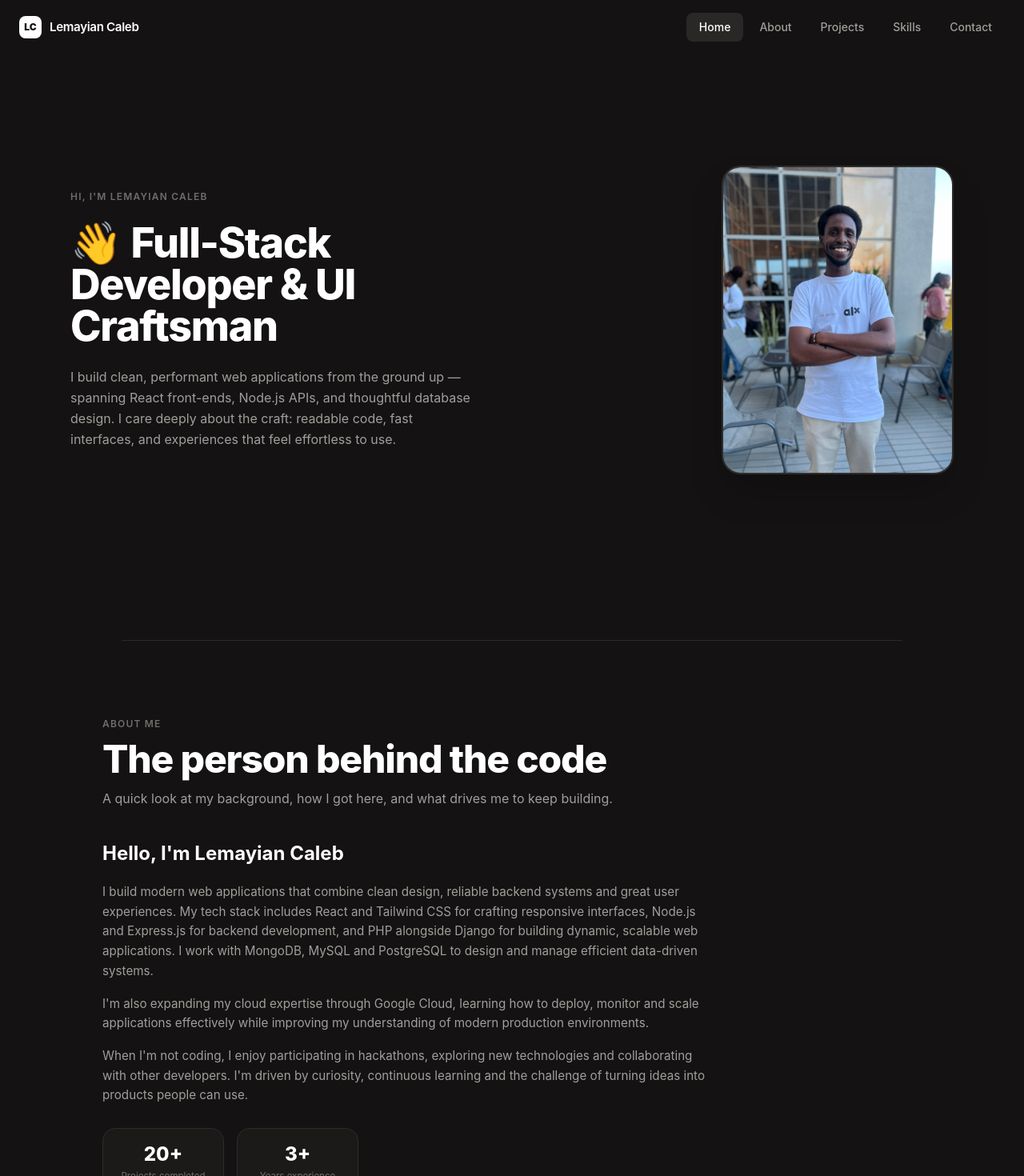
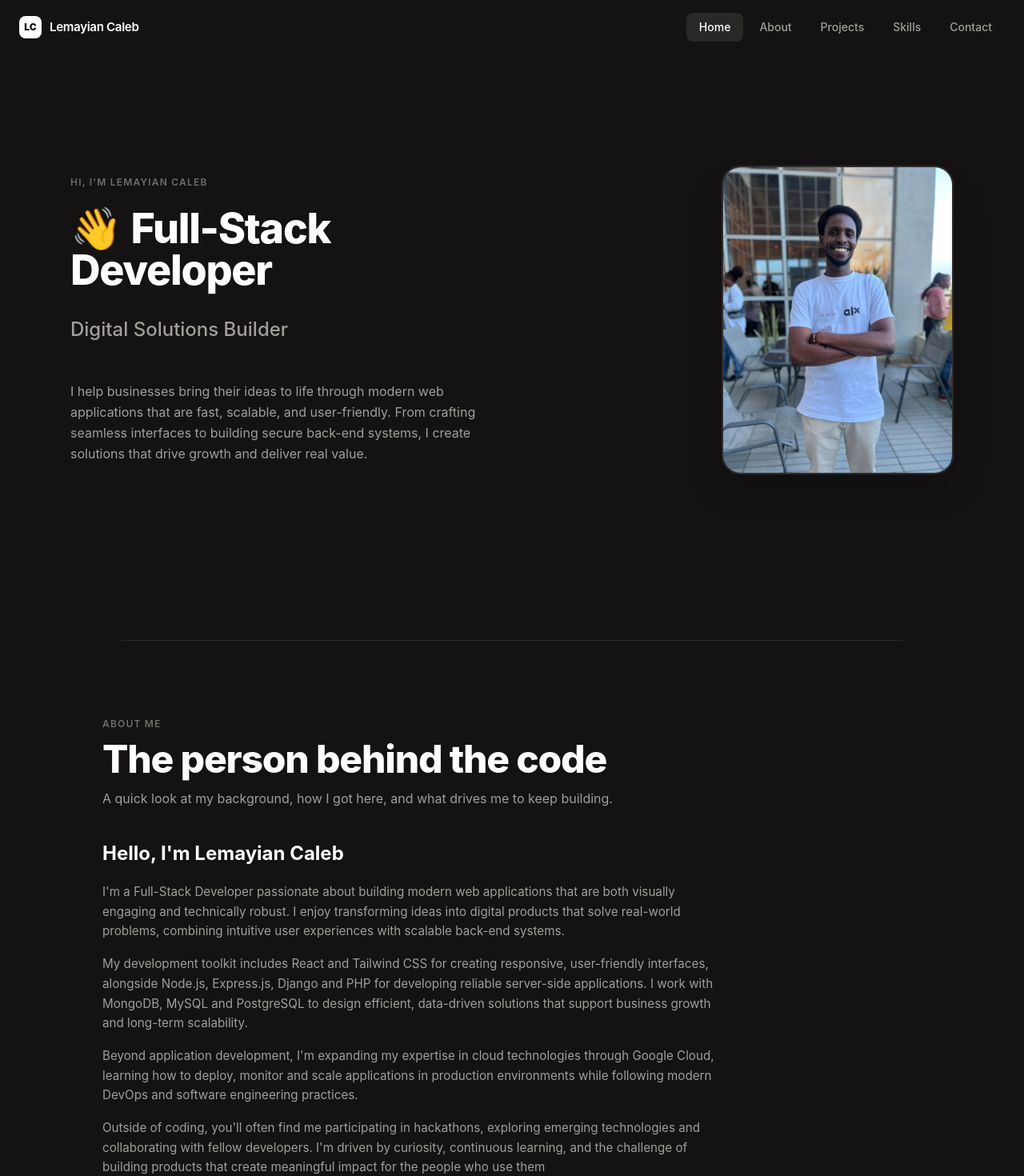
Before and after one commit to Caleb-Kylib/My-portfolio, a React (Vite) app: page / in a window 1280 px wide. Shown: the top 1470 px of the page at 80% size. Built offline with nearby package versions, Linux system fonts and the light colour scheme.

Commit message:
final updates

```diff
--- a/src/pages/Home.jsx
+++ b/src/pages/Home.jsx
@@ -42,17 +42,30 @@ const Hero = () => (
           <motion.p variants={fadeUp} className="text-xs font-semibold uppercase tracking-widest text-[#706E6B]">
             Hi, I'm Lemayian Caleb
           </motion.p>
-          <motion.h1 variants={fadeUp}
-            className="text-4xl md:text-5xl lg:text-[3.25rem] font-extrabold text-white leading-[1.1] tracking-tight">
-            <span className="mr-3" role="img" aria-label="waving hand">👋</span>
-            Full-Stack Developer &amp;&nbsp;UI Craftsman
-          </motion.h1>
-          <motion.p variants={fadeUp} className="text-[1rem] text-[#A19E9B] leading-relaxed max-w-lg">
-            I build clean, performant web applications from the ground up — spanning React front-ends,
-            Node.js APIs, and thoughtful database design. I care deeply about the craft: readable code,
-            fast interfaces, and experiences that feel effortless to use.
-          </motion.p>
-        </motion.div>
+              <motion.h1
+  variants={fadeUp}
+   className="text-4xl md:text-5xl lg:text-[3.25rem] font-extrabold text-white leading-[1.1] tracking-tight">
+  <span className="mr-3" role="img" aria-label="waving hand">
+    👋
+  </span>
+  Full-Stack Developer
+</motion.h1>
+
+    <motion.h2
+     variants={fadeUp}
+     className="mt-2 text-xl md:text-2xl font-medium text-[#A19E9B]">
+     Digital Solutions Builder
+   </motion.h2>
+
+    <motion.p
+    variants={fadeUp}
+     className="mt-6 text-[1rem] text-[#A19E9B] leading-relaxed max-w-lg">
+    I help businesses bring their ideas to life through modern web
+    applications that are fast, scalable, and user-friendly. From crafting
+     seamless interfaces to building secure back-end systems, I create
+     solutions that drive growth and deliver real value.
+     </motion.p>
+      </motion.div>
 
         {/* Portrait */}
         <motion.div variants={fadeIn} initial="hidden" animate="visible"
@@ -103,21 +116,22 @@ const AboutSection = () => {
           <h3 className="text-2xl font-bold text-white">Hello, I'm Lemayian Caleb</h3>
           <div className="space-y-4 text-[#A19E9B] text-[0.95rem] leading-relaxed">
             <p>
-              I build modern web applications that combine clean design, reliable backend systems and great
-              user experiences. My tech stack includes React and Tailwind CSS for crafting responsive
-              interfaces, Node.js and Express.js for backend development, and PHP alongside Django for
-              building dynamic, scalable web applications. I work with MongoDB, MySQL and PostgreSQL to
-              design and manage efficient data-driven systems.
+              I'm a Full-Stack Developer passionate about building modern web applications that are both visually engaging and
+              technically robust. I enjoy transforming ideas into digital products that solve real-world problems,
+              combining intuitive user experiences with scalable back-end systems.
             </p>
             <p>
-              I'm also expanding my cloud expertise through Google Cloud, learning how to deploy, monitor
-              and scale applications effectively while improving my understanding of modern production
-              environments.
+              My development toolkit includes React and Tailwind CSS for creating responsive, user-friendly interfaces, alongside Node.js, Express.js, Django
+               and PHP for developing reliable server-side applications. I work with MongoDB, MySQL
+              and PostgreSQL to design efficient, data-driven solutions that support business growth and long-term scalability.
             </p>
             <p>
-              When I'm not coding, I enjoy participating in hackathons, exploring new technologies and
-              collaborating with other developers. I'm driven by curiosity, continuous learning and the
-              challenge of turning ideas into products people can use.
+              Beyond application development, I'm expanding my expertise in cloud technologies through Google Cloud, learning how to deploy, monitor
+              and scale applications in production environments while following modern DevOps and software engineering practices.
+            </p>
+            <p>
+              Outside of coding, you'll often find me participating in hackathons, exploring emerging technologies and collaborating with fellow developers. I'm driven by curiosity,
+              continuous learning, and the challenge of building products that create meaningful impact for the people who use them
             </p>
           </div>
 
```
